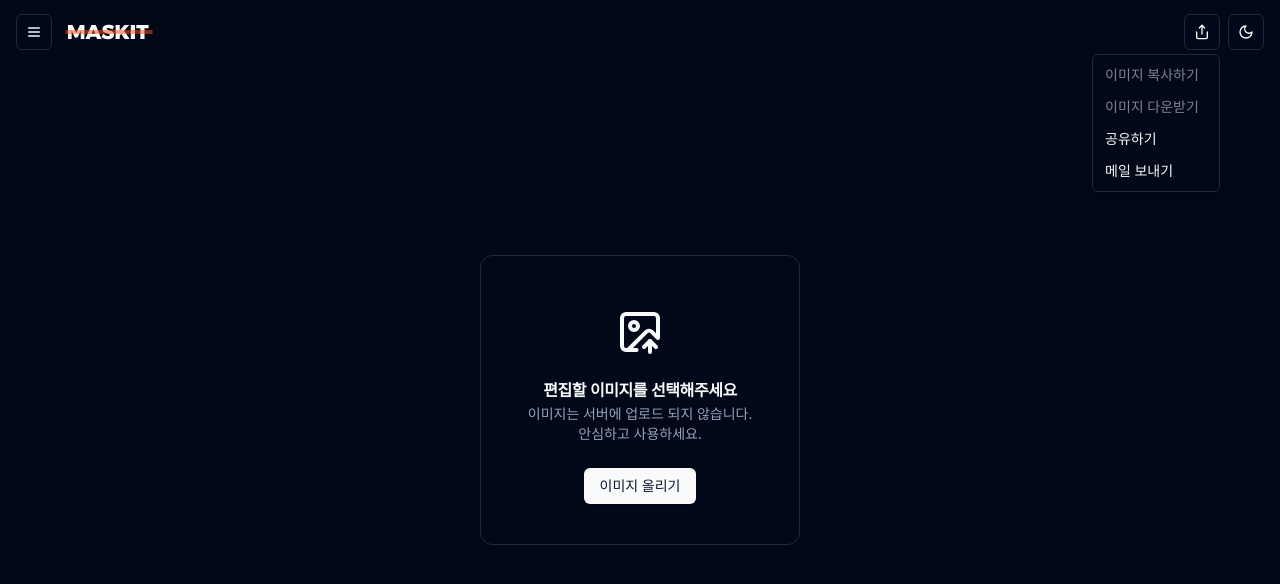
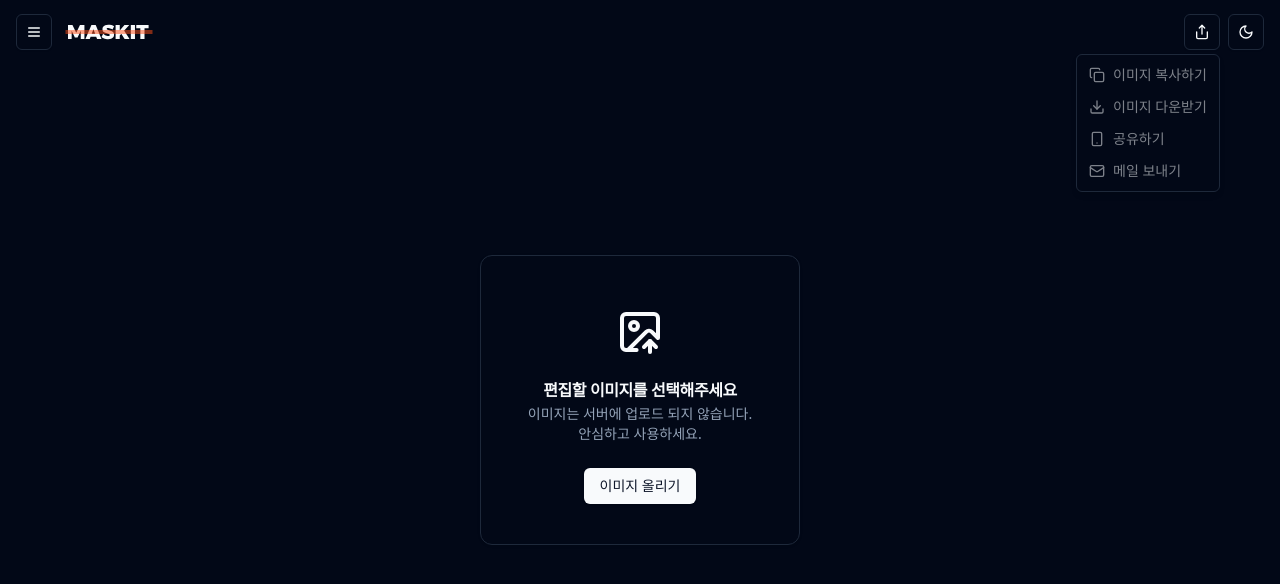
Before and after one commit to cksrlcks/maskit, a React (Vite) app: page / in a window 1280 px wide. Both pictures are taken after a click on the button "공유하기". Shown: the top 584 px of the page. Built offline with nearby package versions, Linux system fonts and the light colour scheme.

Commit message:
Design: 메뉴에 아이콘 추가

```diff
--- a/src/components/layout/ShareMenu.tsx
+++ b/src/components/layout/ShareMenu.tsx
@@ -1,4 +1,4 @@
-import { Share } from "lucide-react";
+import { Copy, Download, Mail, Share, Smartphone } from "lucide-react";
 import { Button } from "@/components/ui";
 import {
   DropdownMenu,
@@ -21,13 +21,21 @@ export function ShareMenu() {
       </DropdownMenuTrigger>
       <DropdownMenuContent align="end">
         <DropdownMenuItem onClick={() => handleImage("copy")} disabled={!image}>
+          <Copy />
           이미지 복사하기
         </DropdownMenuItem>
         <DropdownMenuItem onClick={() => handleImage("download")} disabled={!image}>
+          <Download />
           이미지 다운받기
         </DropdownMenuItem>
-        <DropdownMenuItem onClick={() => handleImage("share")}>공유하기</DropdownMenuItem>
-        <DropdownMenuItem onClick={() => handleImage("mail")}>메일 보내기</DropdownMenuItem>
+        <DropdownMenuItem onClick={() => handleImage("share")} disabled={!image}>
+          <Smartphone />
+          공유하기
+        </DropdownMenuItem>
+        <DropdownMenuItem onClick={() => handleImage("mail")} disabled={!image}>
+          <Mail />
+          메일 보내기
+        </DropdownMenuItem>
       </DropdownMenuContent>
     </DropdownMenu>
   );
--- a/src/components/layout/ThemeSwitch.tsx
+++ b/src/components/layout/ThemeSwitch.tsx
@@ -1,4 +1,4 @@
-import { Moon, Sun } from "lucide-react";
+import { Monitor, Moon, Sun } from "lucide-react";
 import { Button } from "@/components/ui";
 import {
   DropdownMenu,
@@ -21,9 +21,16 @@ export function ThemeSwitch() {
         </Button>
       </DropdownMenuTrigger>
       <DropdownMenuContent align="end">
-        <DropdownMenuItem onClick={() => setTheme("light")}>Light</DropdownMenuItem>
-        <DropdownMenuItem onClick={() => setTheme("dark")}>Dark</DropdownMenuItem>
-        <DropdownMenuItem onClick={() => setTheme("system")}>System</DropdownMenuItem>
+        <DropdownMenuItem onClick={() => setTheme("light")}>
+          <Sun /> Light
+        </DropdownMenuItem>
+        <DropdownMenuItem onClick={() => setTheme("dark")}>
+          <Moon /> Dark
+        </DropdownMenuItem>
+        <DropdownMenuItem onClick={() => setTheme("system")}>
+          <Monitor />
+          System
+        </DropdownMenuItem>
       </DropdownMenuContent>
     </DropdownMenu>
   );
```
